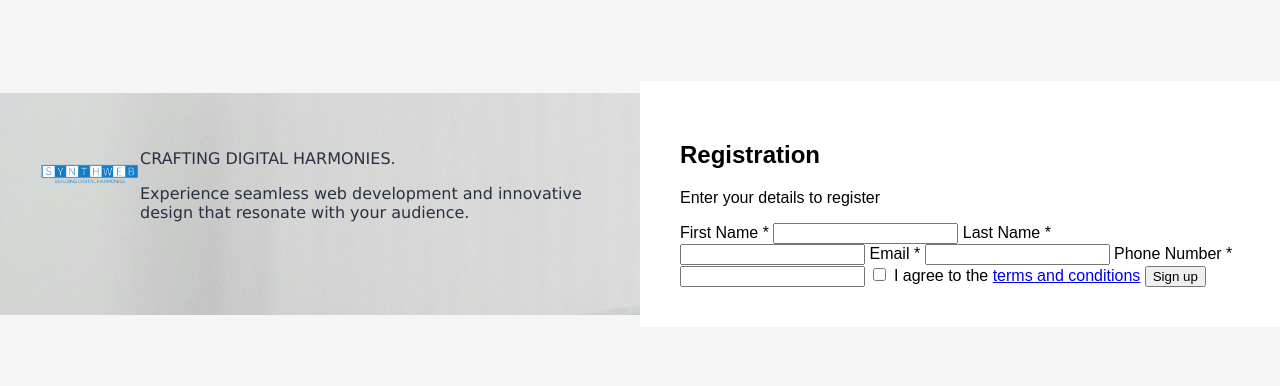
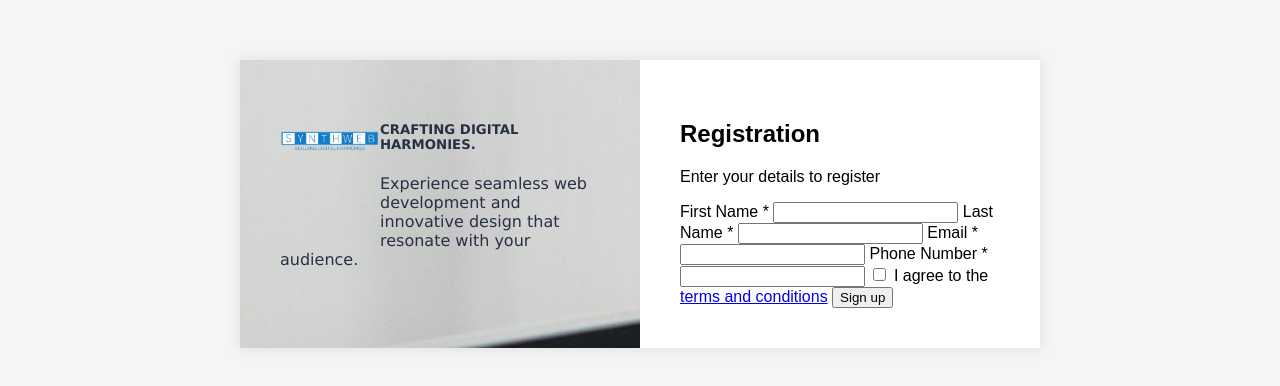
Before and after one commit to chiranjib09/SYNTHWEB-Small-Projects, a plain HTML site: page REGISTRATION FORM-Synthweb/index.html in a window 1280 px wide. Shown: the part 196-582 px from the top of the page. Drawn offline with Linux system fonts and the light colour scheme.

Commit message:
Code added properly

```diff
--- a/REGISTRATION FORM-Synthweb/index.html
+++ b/REGISTRATION FORM-Synthweb/index.html
@@ -3,15 +3,14 @@
 <head>
     <meta charset="UTF-8">
     <meta name="viewport" content="width=device-width, initial-scale=1.0">
-    <meta http-equiv="X-UA-Compatible" content="ie=edge">
-    <title>Registration Form-Synthweb</title>
+    <title>Registration Form</title>
     <link rel="stylesheet" href="styles.css">
 </head>
 <body>
+    <div class="container">
         <div class="left-side">
-
             <h1 class="logo">SYNTHWEB</h1>
-      <p>CRAFTING DIGITAL HARMONIES.</p>
+            <h5>CRAFTING DIGITAL HARMONIES.</h5>
             <p>Experience seamless web development and innovative design that resonate with your audience.</p>
         </div>
         <div class="right-side">
@@ -36,6 +35,7 @@
                 <button type="submit">Sign up</button>
             </form>
         </div>
+    </div>
     <script src="script.js"></script>
 </body>
 </html>
```
Lines whose indentation alone changed are shown as unchanged.
